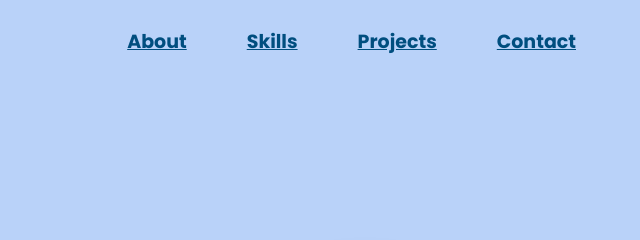
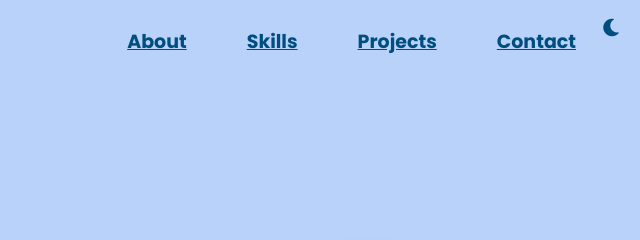
Before and after one commit to 13hoomika/Portfolio, a plain HTML site: page index.html in a window 1280 px wide. Shown: the top 240 px of the page, 640-1280 px from the left. Drawn offline with nearby package versions, Linux system fonts and the light colour scheme.

Commit message:
Update index.html added theme toggle

```diff
--- a/index.html
+++ b/index.html
@@ -29,6 +29,8 @@
       <a href="#contact">Contact</a>
     </nav>
     <div id="menu-icon" class="fas fa-bars"></div>
+        <div id="theme-toggle" class="fas fa-moon"></div>
+
   </header>
 
   <!-- Hero Section -->
```
